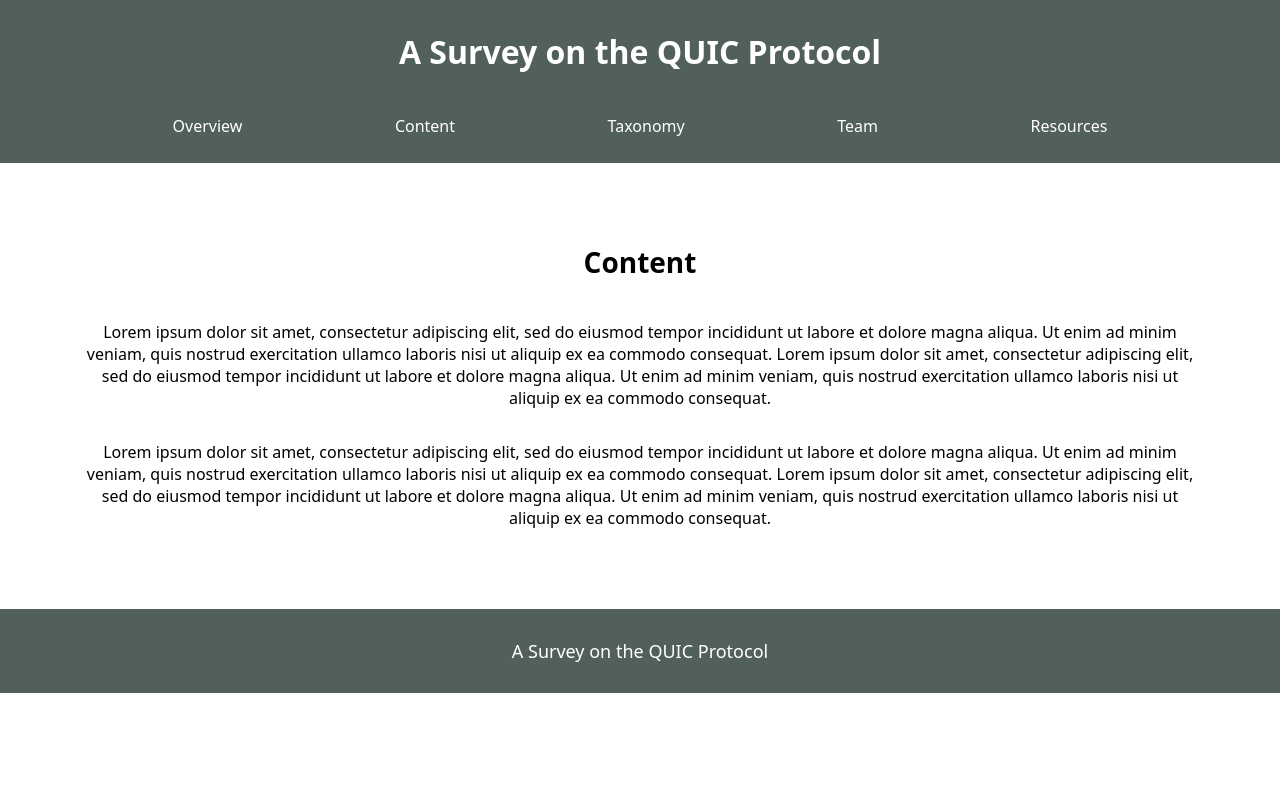
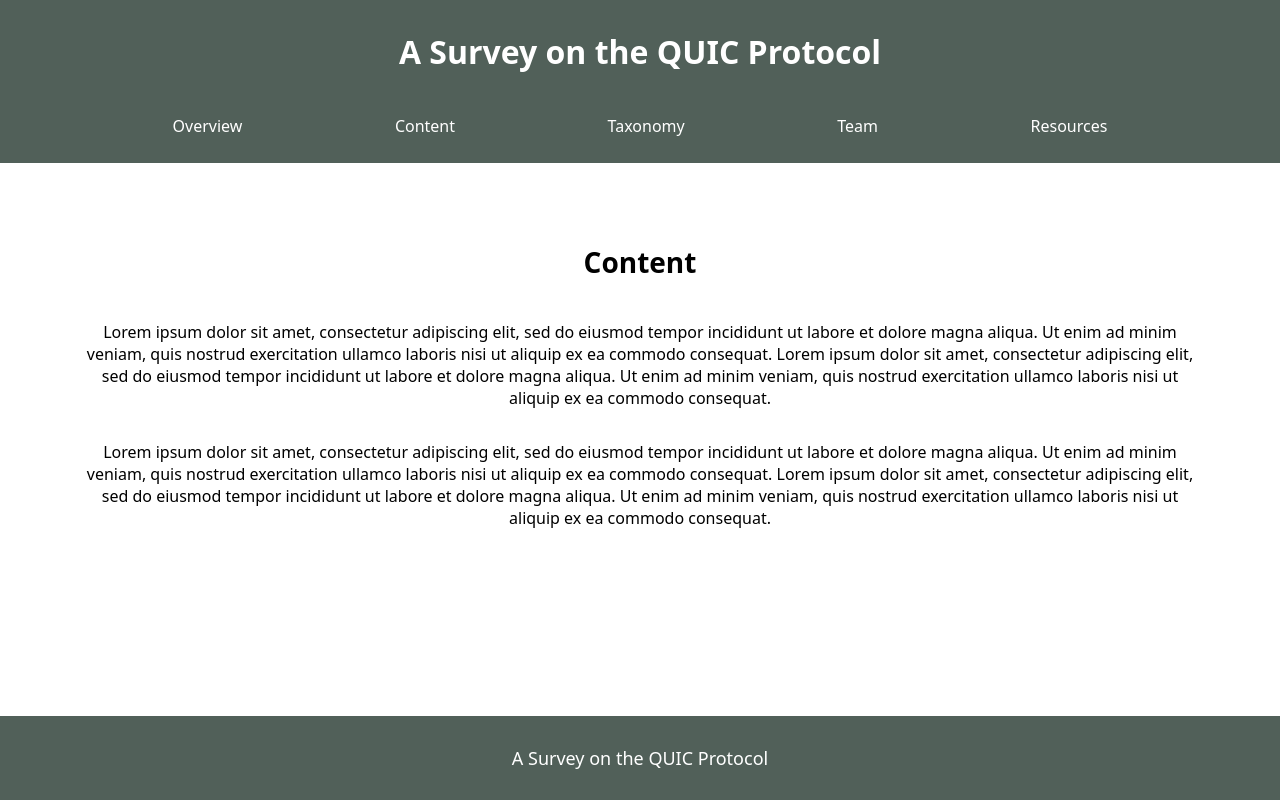
Before and after one commit to Matthew-Clendenning/web-tech-site, a React (Create React App) app: page /content in a window 1280 px wide. Built offline with nearby package versions, Linux system fonts and the light colour scheme.

Commit message:
Fixed the footer issue, And added a image in team section

```diff
--- a/src/app/App.js
+++ b/src/app/App.js
@@ -4,11 +4,12 @@ import { BrowserRouter as Router, Route, Routes } from 'react-router-dom';
 import routes from './routes.js';
 import Header from '../components/Header.jsx';
 import Footer from '../components/Footer.jsx';
+import Content from '../pages/Content.js';
 
 function App() {
   return (
-    <>
     <Router>
+      <div className="app-container"> {/* New container for flexbox */}
         <Header />
         <div className='page-container'>
           <Routes>
@@ -19,11 +20,12 @@ function App() {
                 element={route.element}
               />
             ))}
+            <Route path="/" element={<Content />} /> {/* Add route for Content component */}
           </Routes>
         </div>
         <Footer />
+      </div>
     </Router>
-    </>
   );
 }
 
--- a/src/app/routes.js
+++ b/src/app/routes.js
@@ -2,12 +2,14 @@ import Home from '../pages/Home';
 import Content from '../pages/Content';
 import Taxonomy from '../pages/Taxonomy';
 import Team from '../pages/Team';
+import Resources from '../pages/Resources'
 
 const routes = [
   { path: '/', element: <Home /> },
   { path: '/content', element: <Content /> },
   { path: '/taxonomy', element: <Taxonomy /> },
   { path: '/team', element: <Team /> },
+  { path: '/resources', element: <Resources /> },
 ];
 
 export default routes;
--- a/src/components/Footer.jsx
+++ b/src/components/Footer.jsx
@@ -1,17 +1,10 @@
+import '../styles/App.css';
 const Footer = () => {
   return (
-    <>
-      <footer>
-        <p style={{
-          fontSize: '18px',
-          textAlign: 'center',
-          color: 'white',
-          background: '#516059',
-          padding: '30px'
-        }}>A Survey on the QUIC Protocol</p>
-      </footer>
-    </>
-  )
+    <footer className="footer">
+      A Survey on the QUIC Protocol
+    </footer>
+  );
 }
 
-export default Footer
+export default Footer;
--- /dev/null
+++ b/src/pages/Resources.js
@@ -0,0 +1,14 @@
+import '../styles/App.css';
+
+function Resources() {
+  return (
+    <>
+      <div className="Resources-container">
+        <h2 className='section-title'>Resources</h2>
+
+      </div>
+    </>
+  );
+}
+
+export default Resources;
--- a/src/pages/Team.js
+++ b/src/pages/Team.js
@@ -3,6 +3,7 @@ import placeholder from '../assets/images/placeholder-person-square.png';
 import varsith from '../assets/images/varsith.png';
 import navya from '../assets/images/navya.png';
 import matthew from '../assets/images/matthew.png';
+import sagar from '../assets/images/Sagar.png'
 
 function Team() {
     return (
@@ -47,7 +48,7 @@ function Team() {
           </Card>
           <Card>
             <div className='img-container'>
-              <img src={placeholder} alt='Varsith'/>
+              <img src={sagar} alt='Sagar Badgujar'/>
             </div>
             <div className='teammate-info'>
               <h1>Sagar Badgujar</h1>
--- a/src/styles/App.css
+++ b/src/styles/App.css
@@ -8,9 +8,18 @@ body {
     font-family: system-ui, -apple-system, BlinkMacSystemFont, 'Segoe UI', Roboto, Oxygen, Ubuntu, Cantarell, 'Open Sans', 'Helvetica Neue', sans-serif;
     min-height: 100vh;
     overflow-x: hidden;
+    height: 100%;
+    margin: 0;
 }
 
+.app-container {
+    display: flex;
+    flex-direction: column;
+    min-height: 100vh;
+  }
+
 .page-container {
+    flex: 1;
     text-align: center;
     padding-block: 5rem;
     padding-inline: 5rem;
@@ -65,3 +74,10 @@ body {
     max-width: 200px;
     border-radius: 10px;
 }
+.footer {
+    font-size: 18px;
+    text-align: center;
+    color: white;
+    background: #516059;
+    padding: 30px;
+  }
```
Also changed, not shown: src/assets/images/Sagar.png (added). Lines whose indentation alone changed are shown as unchanged.
